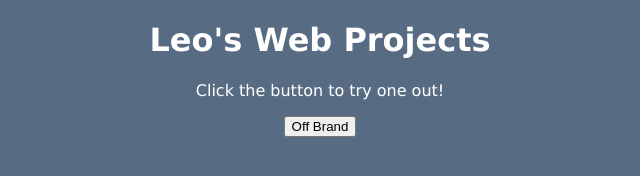
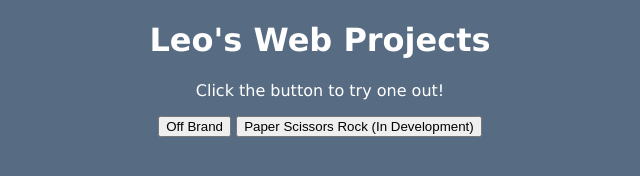
Before and after one commit to LeoTech8/My-Website, a plain HTML site: page projects/index.html in a window 1280 px wide. Shown: the whole page, without its empty margins (320-960 px from the left). Drawn offline with Linux system fonts and the light colour scheme.

Commit message:
Add PSR button

```diff
--- a/projects/index.html
+++ b/projects/index.html
@@ -14,3 +14,5 @@
 <h1>Leo's Web Projects</h1>
 <p>Click the button to try one out!</p>
 <button onclick="document.location='https://www.leo-johnson.com/projects/off_brand/index.html'">Off Brand</button>
+
+<button onclick="document.location='https://www.leo-johnson.com/projects/paper_scissors_rock/index.html'">Paper Scissors Rock (In Development)</button>
```
